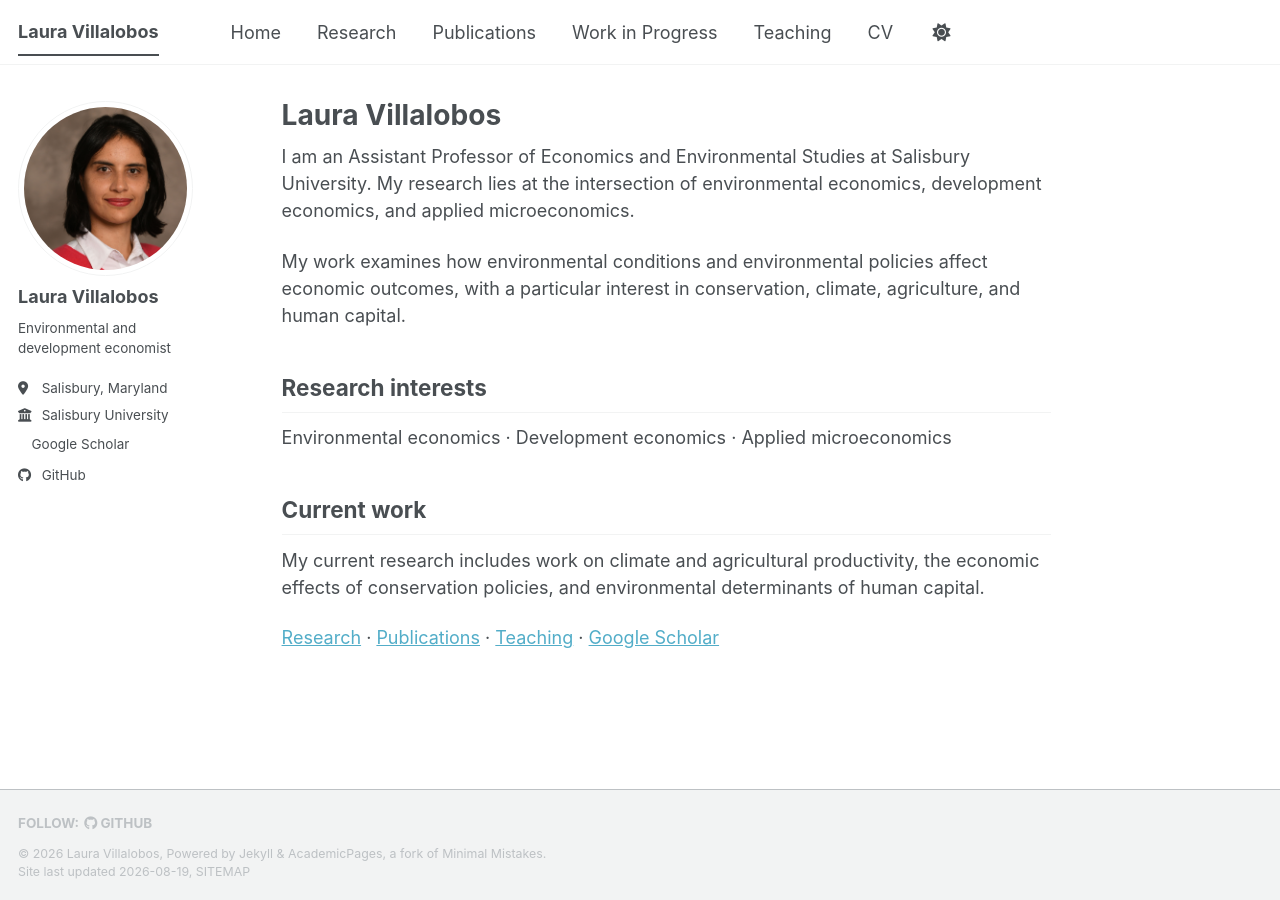
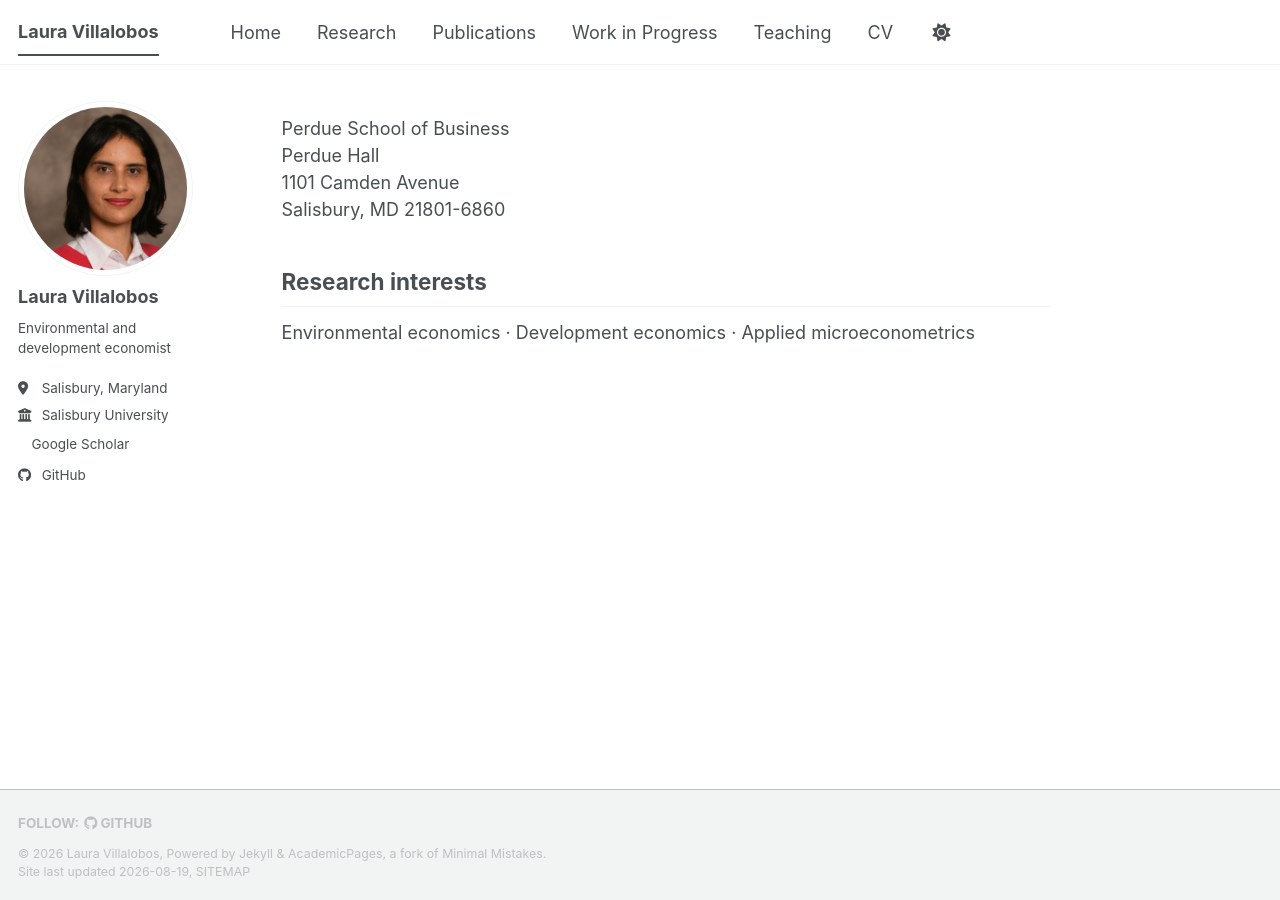
Before and after one commit to lavifi/lavifi.github.io, a Jekyll site: the page built from _pages/about.md, in a window 1280 px wide. Built offline with Jekyll 4.4.1, drawn with Linux system fonts in a browser that asks for light colours; a style sheet for code colours, icons or effects is not loaded.

Commit message:
Simplify home page

```diff
--- a/_pages/about.md
+++ b/_pages/about.md
@@ -1,22 +1,17 @@
 ---
 permalink: /
-title: "Laura Villalobos"
+title: ""
 author_profile: true
 redirect_from:
   - /about/
   - /about.html
 ---
 
-I am an Assistant Professor of Economics and Environmental Studies at Salisbury University. My research lies at the intersection of environmental economics, development economics, and applied microeconomics.
-
-My work examines how environmental conditions and environmental policies affect economic outcomes, with a particular interest in conservation, climate, agriculture, and human capital.
+Perdue School of Business
+Perdue Hall
+1101 Camden Avenue
+Salisbury, MD 21801-6860
 
 ## Research interests
 
-Environmental economics · Development economics · Applied microeconomics
-
-## Current work
-
-My current research includes work on climate and agricultural productivity, the economic effects of conservation policies, and environmental determinants of human capital.
-
-[Research](/research/) · [Publications](/publications/) · [Teaching](/teaching/) · [Google Scholar](https://scholar.google.com/citations?user=P4AfS1kAAAAJ&hl=en)
+Environmental economics · Development economics · Applied microeconometrics
```
